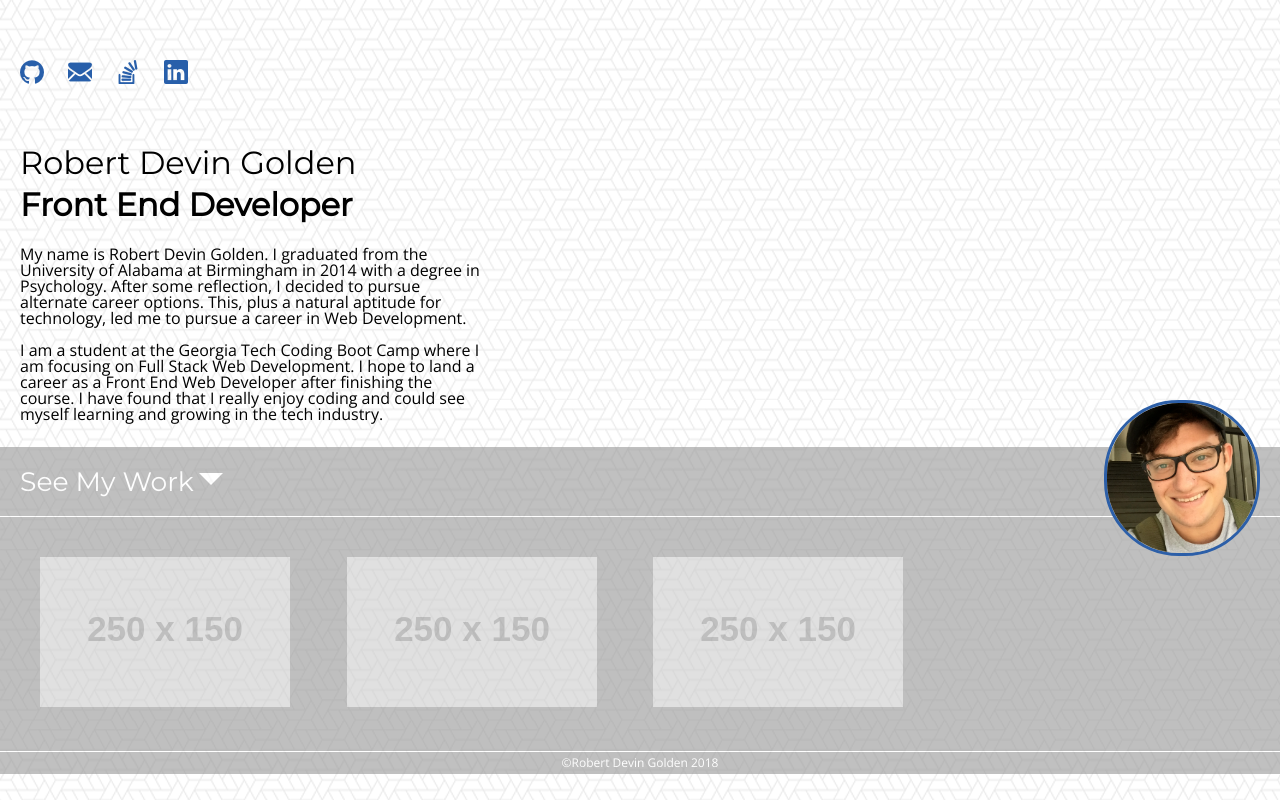
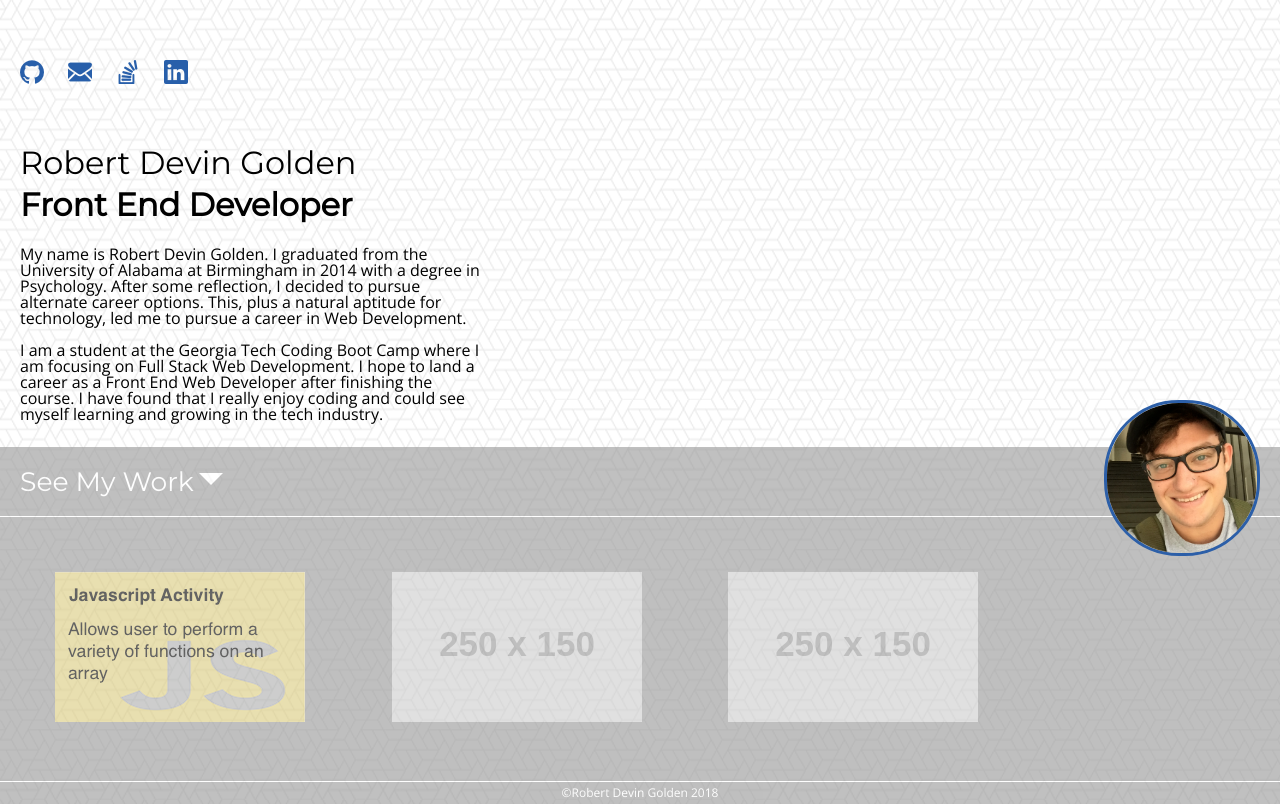
Before and after one commit to BasedEnergy/portfolio2, a plain HTML site: page index.html in a window 1280 px wide. Drawn offline with nearby package versions, Linux system fonts and the light colour scheme; placeholder pictures from the web are drawn by us.

Commit message:
linked activity

```diff
--- a/index.html
+++ b/index.html
@@ -32,10 +32,10 @@
 <article class="bottomhead">
 <h3>See My Work<img id="arrow" src="assets/arrow.png" alt="Arrow" /></h3>
 </article>
-<article class="samples">
-<img id="sample"src="http://via.placeholder.com/250x150" alt="placeholder1" />
-<img id="sample"src="http://via.placeholder.com/250x150" alt="placeholder2" />
-<img id="sample"src="http://via.placeholder.com/250x150" alt="placeholder3" />
+<article id="samples">
+<a href= "https://basedenergy.github.io/activity30/"><img class="sample"src="assets/JavaScript-logo.png" alt="javascript activity" /></a>
+<img class="sample"src="http://via.placeholder.com/250x150" alt="placeholder2" />
+<img class="sample"src="http://via.placeholder.com/250x150" alt="placeholder3" />
 </article>
 
 <footer>
--- a/style.css
+++ b/style.css
@@ -76,16 +76,16 @@ article{
     margin-right: auto;
 }
 
-.samples{
+#samples{
     padding: 15px;
     border-top: 1px solid white;
     border-bottom: 1px solid white;
     align-content: center;
 }
 
-#sample{
-    padding: 10px;
-    display: block;
+.sample{
+    padding: 40px;
+    display: inline-block;
     margin: 0 auto;
 }
 
```
Also changed, not shown: assets/JavaScript-logo.png (added), 1 other file.
